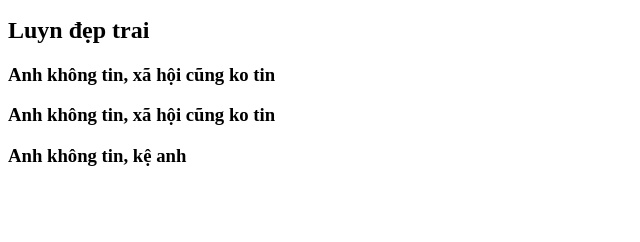
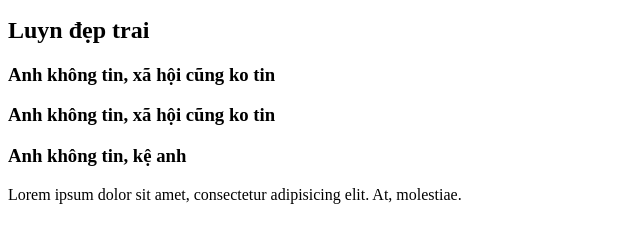
Before and after one commit to khoanguyen84/Git_C0722H1, a plain HTML site: page index.html in a window 1280 px wide. Shown: the part 110-352 px from the top of the page, without its empty margins (0-640 px from the left). Drawn offline with Linux system fonts and the light colour scheme.

Commit message:
Duy push

```diff
--- a/index.html
+++ b/index.html
@@ -13,5 +13,6 @@
     <h3>Anh không tin, xã hội cũng ko tin</h3>
     <h3>Anh không tin, xã hội cũng ko tin</h3>
     <h3>Anh không tin, kệ anh</h3>
+    <p>Lorem ipsum dolor sit amet, consectetur adipisicing elit. At, molestiae.</p>
 </body>
 </html>
```
